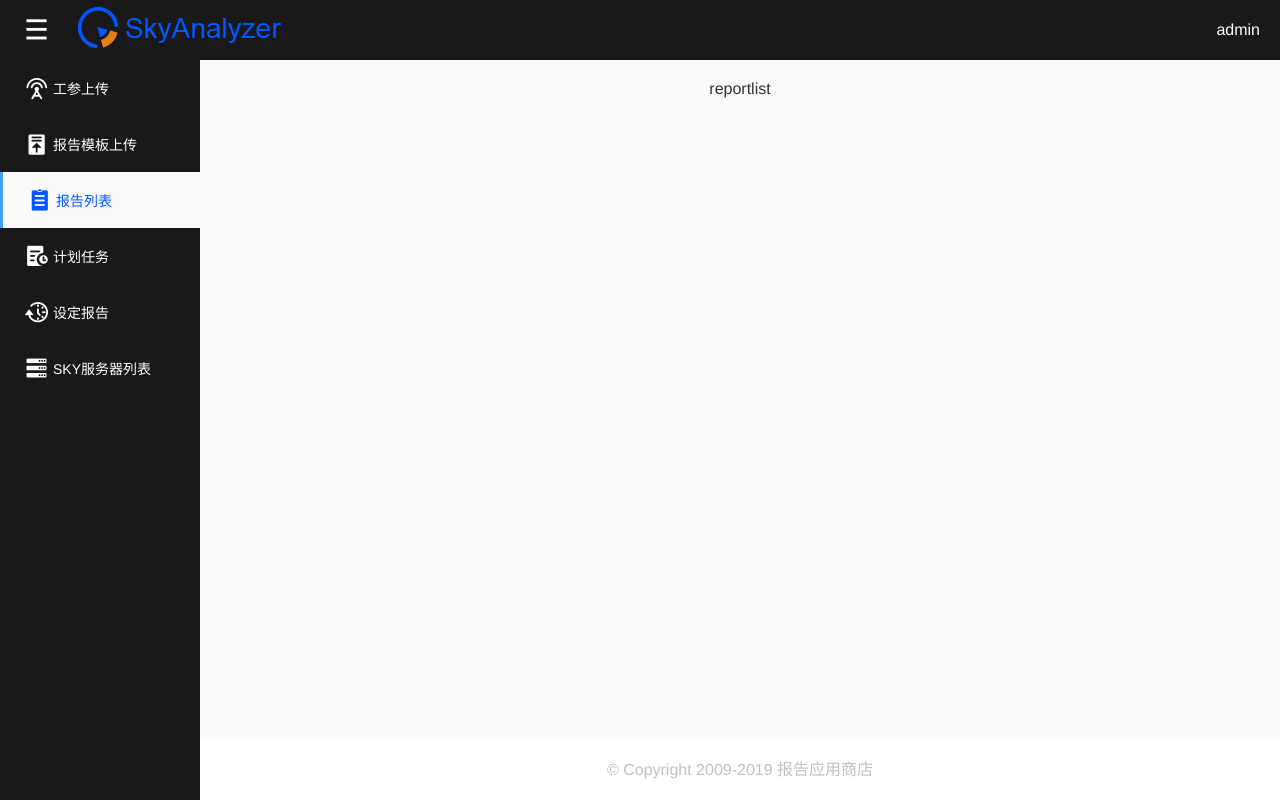
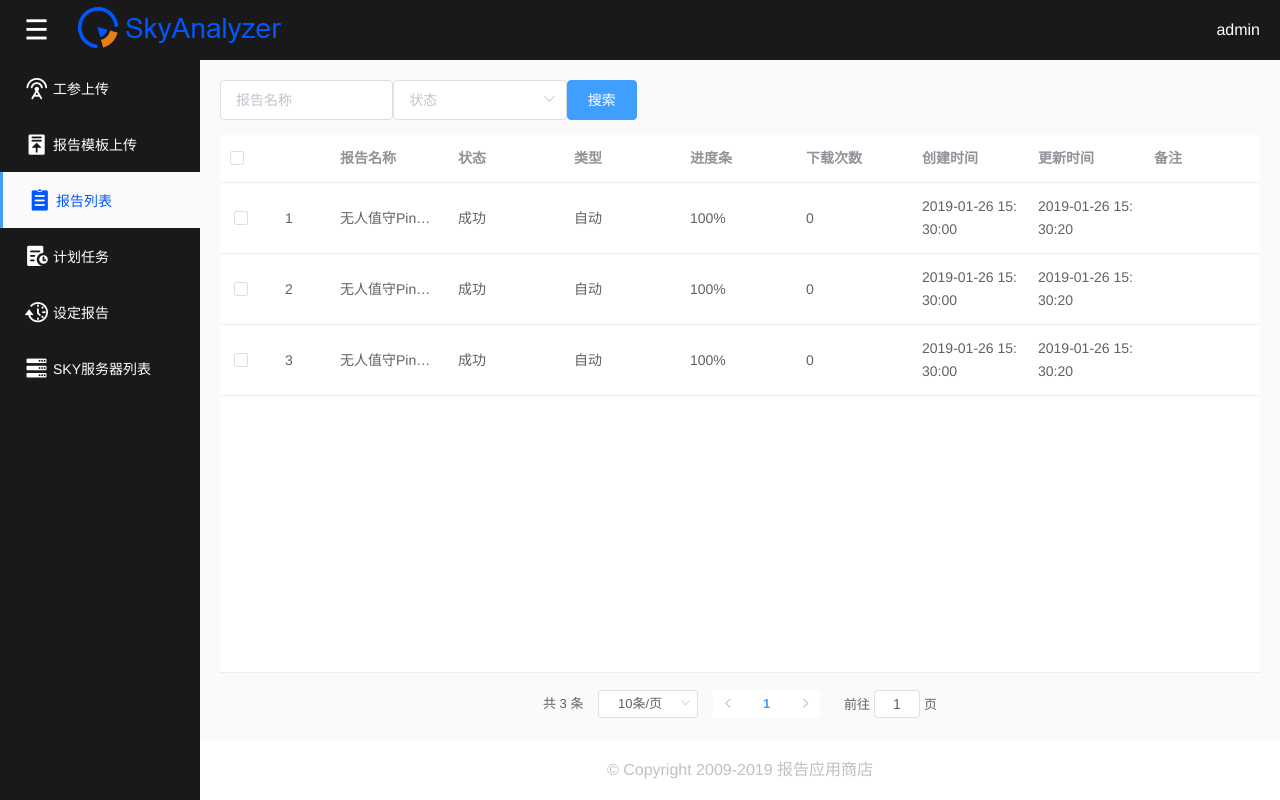
Before and after one commit to Warren1207/report_app_store, a Vue app: page /reportList in a window 1280 px wide. Built offline with nearby package versions, Linux system fonts and the light colour scheme; sample sign-in values are in the browser's storage.

Commit message:
报告列表

```diff
--- a/src/mock/index.js
+++ b/src/mock/index.js
@@ -53,6 +53,90 @@ Mock.mock(RegExp("/ReportTemplate/GetReportTemplateList.*"), "get", function() {
       }
     ],
     TotalCount: 1,
+    Message: "OK"
+  };
+});
+
+Mock.mock(RegExp("/TaskReport/GetTaskReportList.*"), "get", function() {
+  return {
+    State: 0,
+    FlagDescription: "SUCCESS",
+    CachedTime: "2019-04-10 11:24:49.806400",
+    Data: [
+      {
+        Id: 1308,
+        Name: "无人值守PingCall0126-无人ZA",
+        State: 1,
+        Type: 1,
+        TemplateId: 0,
+        RateProgress: 100,
+        DownloadCount: 0,
+        DownloadUrl:
+          "D:\\skyrulerIncrement\\2019\\1\\无人值守PingCall0126-无人ZA\\无人值守PingCall0126-无人ZA.zip",
+        CreateTime: "2019-01-26 15:30:00",
+        Remarks: null,
+        ServerId: 32,
+        TaskId: 21480,
+        Parameter: null,
+        Consignee: null,
+        IsSendAppendix: 0,
+        CreateUserId: 46,
+        CreateUserName: "Test1",
+        ErrorMessage: "",
+        Guid: "b8cfdfcd-a0b8-4245-aadc-a94d38ae7f8e",
+        IsDownload: true,
+        UpdateTime: "2019-01-26 15:30:20"
+      },
+      {
+        Id: 1307,
+        Name: "无人值守PingCall0126-无人值守PingCAllZA-无人值守PingCA_3",
+        State: 1,
+        Type: 1,
+        TemplateId: 0,
+        RateProgress: 100,
+        DownloadCount: 0,
+        DownloadUrl:
+          "D:\\skyrulerIncrement\\2019\\1\\无人值守PingCall0126-无人值守PingCAllZA-无人值守PingCA_3\\无人值守PingCall0126-无人值守PingCAllZA-无人值守PingCA_3.zip",
+        CreateTime: "2019-01-26 15:30:00",
+        Remarks: null,
+        ServerId: 32,
+        TaskId: 21466,
+        Parameter: null,
+        Consignee: null,
+        IsSendAppendix: 0,
+        CreateUserId: 46,
+        CreateUserName: "Test1",
+        ErrorMessage: "",
+        Guid: "dbb158a3-62e8-4a3f-ac9c-4a52a799b26f",
+        IsDownload: true,
+        UpdateTime: "2019-01-26 15:30:20"
+      },
+      {
+        Id: 1306,
+        Name: "无人值守PingCall0126-无人值守PingCall_9",
+        State: 1,
+        Type: 1,
+        TemplateId: 0,
+        RateProgress: 100,
+        DownloadCount: 0,
+        DownloadUrl:
+          "D:\\skyrulerIncrement\\2019\\1\\无人值守PingCall0126-无人值守PingCall_9\\无人值守PingCall0126-无人值守PingCall_9.zip",
+        CreateTime: "2019-01-26 15:30:00",
+        Remarks: null,
+        ServerId: 32,
+        TaskId: 21462,
+        Parameter: null,
+        Consignee: null,
+        IsSendAppendix: 0,
+        CreateUserId: 46,
+        CreateUserName: "Test1",
+        ErrorMessage: "",
+        Guid: "22b3a0c7-d483-41cb-9170-9fa32c524189",
+        IsDownload: true,
+        UpdateTime: "2019-01-26 15:30:20"
+      }
+    ],
+    TotalCount: 3,
     Message: "OK"
   };
 });
--- a/src/views/ReportList.vue
+++ b/src/views/ReportList.vue
@@ -1,10 +1,106 @@
 <template>
-  <div>reportlist</div>
+  <div class="wrap">
+    <el-row>
+      <el-col :span="4"
+        ><el-input v-model="queryParams.name" placeholder="报告名称"></el-input
+      ></el-col>
+      <el-col :span="4">
+        <el-select v-model="queryParams.status" clearable placeholder="状态">
+          <el-option label="成功" :value="1"> </el-option>
+          <el-option label="失败" :value="2"> </el-option>
+          <el-option label="进行中" :value="0"> </el-option> </el-select
+      ></el-col>
+      <el-col :span="4" style="text-align: left;">
+        <el-button type="primary" @click="queryFn">搜索</el-button>
+      </el-col>
+    </el-row>
+    <div class="table-wrap">
+      <el-table
+        ref="reportTable"
+        :data="queryData"
+        tooltip-effect="dark"
+        style="width: 100%"
+        height="100%"
+      >
+        <el-table-column type="selection" width="55"> </el-table-column>
+        <el-table-column type="index" width="55"> </el-table-column>
+        <el-table-column prop="Name" label="报告名称" show-overflow-tooltip>
+        </el-table-column>
+        <el-table-column label="状态">
+          <template slot-scope="scope">
+            <span>{{ statusObj[scope.row.State] }}</span>
+          </template>
+        </el-table-column>
+        <el-table-column label="类型">
+          <template slot-scope="scope">
+            <span>{{ scope.row.Type === 0 ? "手动" : "自动" }}</span>
+          </template>
+        </el-table-column>
+        <el-table-column label="进度条">
+          <template slot-scope="scope">
+            <span>{{ scope.row.RateProgress + "%" }}</span>
+          </template>
+        </el-table-column>
+        <el-table-column prop="DownloadCount" label="下载次数">
+        </el-table-column>
+        <el-table-column prop="CreateTime" label="创建时间"> </el-table-column>
+        <el-table-column prop="UpdateTime" label="更新时间"> </el-table-column>
+        <el-table-column prop="Remarks" label="备注" show-overflow-tooltip>
+        </el-table-column>
+      </el-table>
+    </div>
+    <el-pagination
+      @size-change="pageSizeFn"
+      @current-change="pageChangeFn"
+      :current-page="queryParams.pageIndex"
+      :page-sizes="[10, 20, 30, 100]"
+      :page-size="queryParams.pageSize"
+      layout="total, sizes, prev, pager, next, jumper"
+      :total="pageCount"
+    >
+    </el-pagination>
+  </div>
 </template>
 
 <script>
 export default {
-  name: "reportlist"
+  name: "reportlist",
+  data() {
+    return {
+      queryParams: {
+        pageIndex: 1,
+        pageSize: 10
+      },
+      queryData: [],
+      pageCount: 0,
+      statusObj: {
+        1: "成功",
+        2: "失败",
+        0: "进行中"
+      }
+    };
+  },
+  methods: {
+    queryFn() {
+      this.$fetch("/TaskReport/GetTaskReportList", this.queryParams).then(
+        res => {
+          this.queryData = res.Data;
+          this.pageCount = res.TotalCount;
+        }
+      );
+    },
+    pageSizeFn(val) {
+      this.queryParams.pageSize = val;
+      this.queryFn();
+    },
+    pageChangeFn(val) {
+      this.queryParams.pageIndex = val;
+      this.queryFn();
+    }
+  },
+  created() {
+    this.queryFn();
+  }
 };
 </script>
 
```
